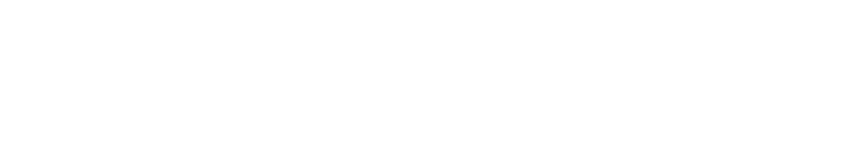
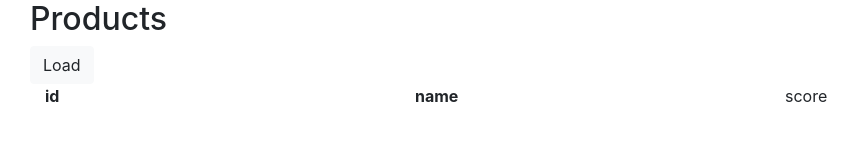
Before and after one commit to infaro28/finalExam, a plain HTML site: page index.html in a window 1280 px wide. Shown: the whole page, without its empty margins (55-913 px from the left). Drawn offline with nearby package versions, Linux system fonts and the light colour scheme.

Commit message:
copy Students

```diff
--- a/index.html
+++ b/index.html
@@ -9,12 +9,26 @@
     <link rel="stylesheet" type="text/css" media="screen" href="site.css" />
     <script src="main.js"></script>
 </head>
-<body>
+<body class = "container">
+
+    <h2>Products</h2>
+    <button onclick="table()" class="btn btn-light"  >Load</button>
+
+    <div id = "dataList" class = "container">
+            <div class="row">
+                <section class="col" id = "col1" ><b>id </b></section>
+                <section class="col" id = "col2"><b>name </b></section>
+                <section class="col" id = "col3">score</section>
+            </div>
+
+    </div>
+
+
 
 
 
     <script src="https://code.jquery.com/jquery-3.3.1.slim.min.js" integrity="sha384-q8i/X+965DzO0rT7abK41JStQIAqVgRVzpbzo5smXKp4YfRvH+8abtTE1Pi6jizo" crossorigin="anonymous"></script>
-<script src="https://cdnjs.cloudflare.com/ajax/libs/popper.js/1.14.6/umd/popper.min.js" integrity="sha384-wHAiFfRlMFy6i5SRaxvfOCifBUQy1xHdJ/yoi7FRNXMRBu5WHdZYu1hA6ZOblgut" crossorigin="anonymous"></script>
-<script src="https://stackpath.bootstrapcdn.com/bootstrap/4.2.1/js/bootstrap.min.js" integrity="sha384-B0UglyR+jN6CkvvICOB2joaf5I4l3gm9GU6Hc1og6Ls7i6U/mkkaduKaBhlAXv9k" crossorigin="anonymous"></script>
+    <script src="https://cdnjs.cloudflare.com/ajax/libs/popper.js/1.14.6/umd/popper.min.js" integrity="sha384-wHAiFfRlMFy6i5SRaxvfOCifBUQy1xHdJ/yoi7FRNXMRBu5WHdZYu1hA6ZOblgut" crossorigin="anonymous"></script>
+    <script src="https://stackpath.bootstrapcdn.com/bootstrap/4.2.1/js/bootstrap.min.js" integrity="sha384-B0UglyR+jN6CkvvICOB2joaf5I4l3gm9GU6Hc1og6Ls7i6U/mkkaduKaBhlAXv9k" crossorigin="anonymous"></script>
 </body>
 </html>
--- a/main.js
+++ b/main.js
@@ -0,0 +1,42 @@
+function table(){
+
+    var i = 0;
+    let dataList =  document.getElementById("dataList");
+    dataList.innerHTML=''
+    while(i < students.length){
+
+        var listItem = document.createElement("section");
+
+        console.log(students[i]);
+        listItem.classList.add("row");
+
+        var id = document.createElement("section");
+        id.innerText = students[i].id;
+        listItem.appendChild(id);
+        id.classList.add("col");
+
+        var name = document.createElement("section");
+        name.innerText = students[i].name;
+        listItem.appendChild(name);
+        name.classList.add("col");
+
+        var score = document.createElement("section")
+        score.innerText = students[i].score;
+        listItem.appendChild(score);
+        score.classList.add("col");
+
+
+
+        if(students[i].score < 60){
+            score.classList.add("lowscore");
+
+
+        }
+
+        dataList.appendChild(listItem);
+        i = i + 1; // alternative i++
+
+    }
+
+
+}
```
Also changed, not shown: webservices.js (added, +30 -0 lines).
